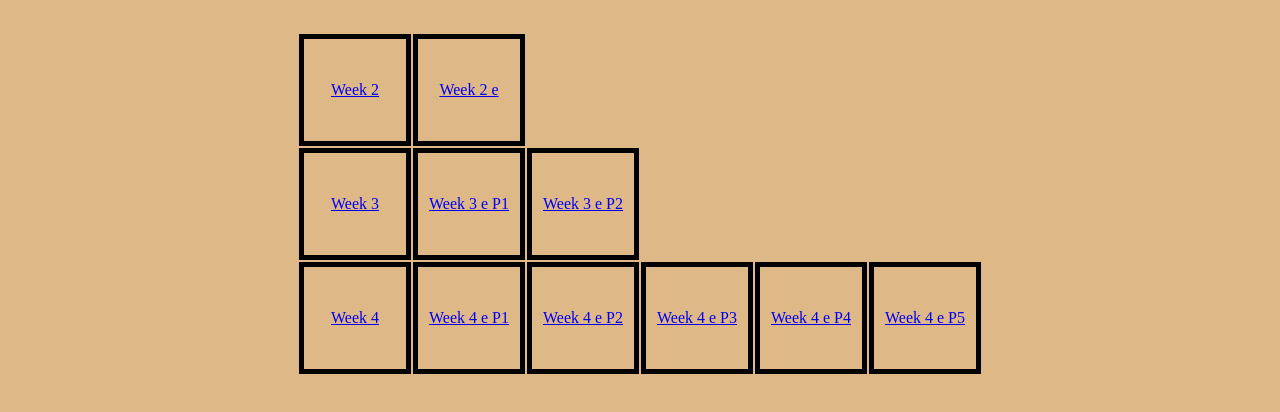
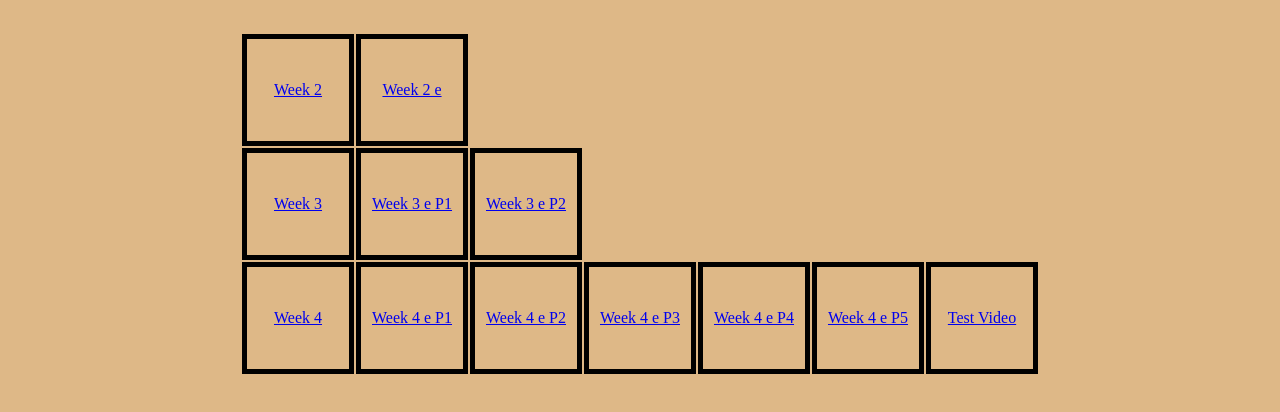
Before and after one commit to 21ftt1259/eportfolio, a plain HTML site: page index.html in a window 1280 px wide. Shown: the part 180-592 px from the top of the page. Drawn offline with Linux system fonts and the light colour scheme.

Commit message:
Update index.html

```diff
--- a/index.html
+++ b/index.html
@@ -85,6 +85,7 @@
 		<td><a href="week4-e-p3.html">Week 4 e P3</a></td>
 		<td><a href="week4-e-p4.html">Week 4 e P4</a></td>
 		<td><a href="week4-e-p5.html">Week 4 e P5</a></td>
+		<td><a href="testvidep.html">Test Video</a></td>
 	</tr>
 
 </table>
```
